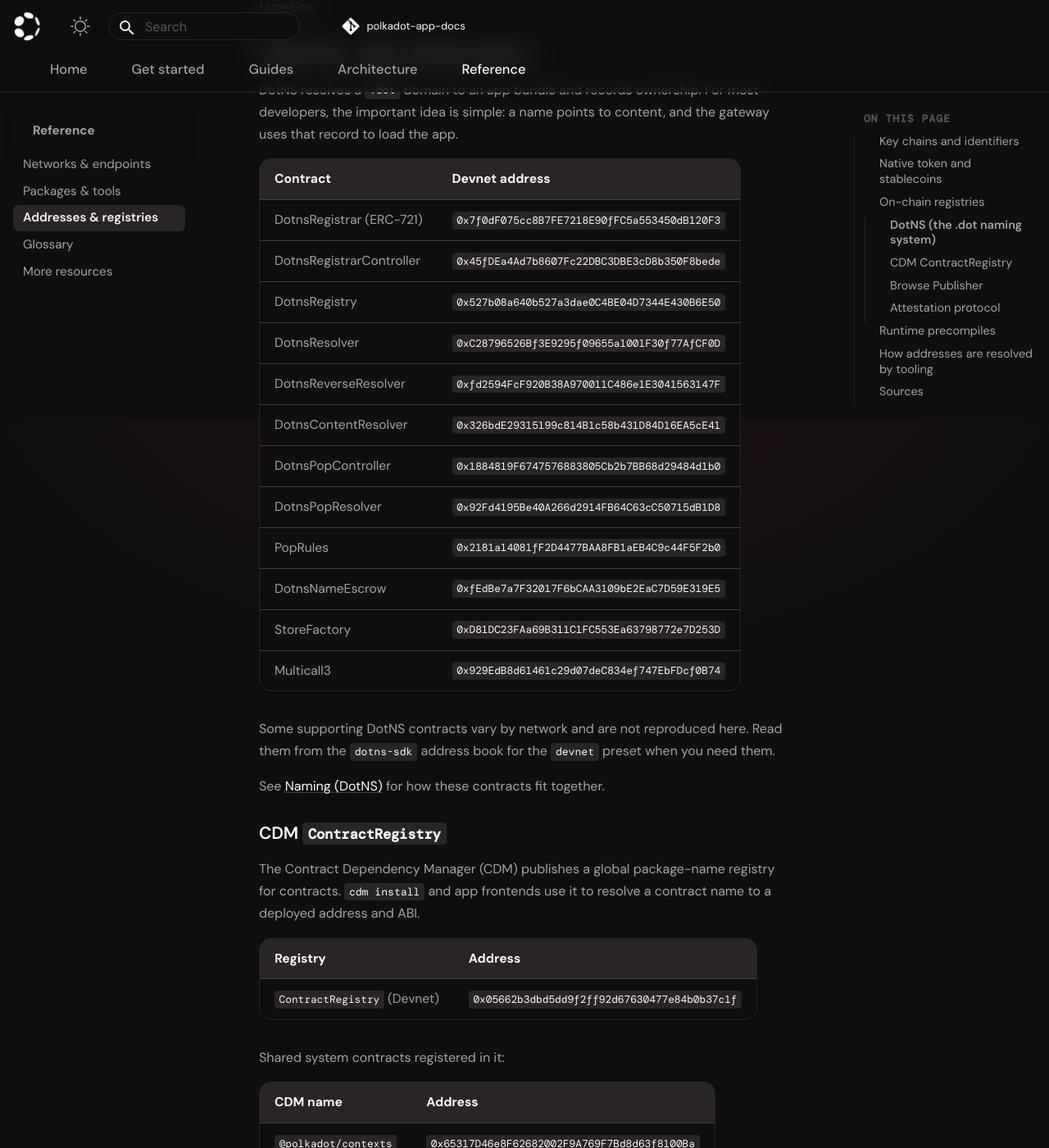
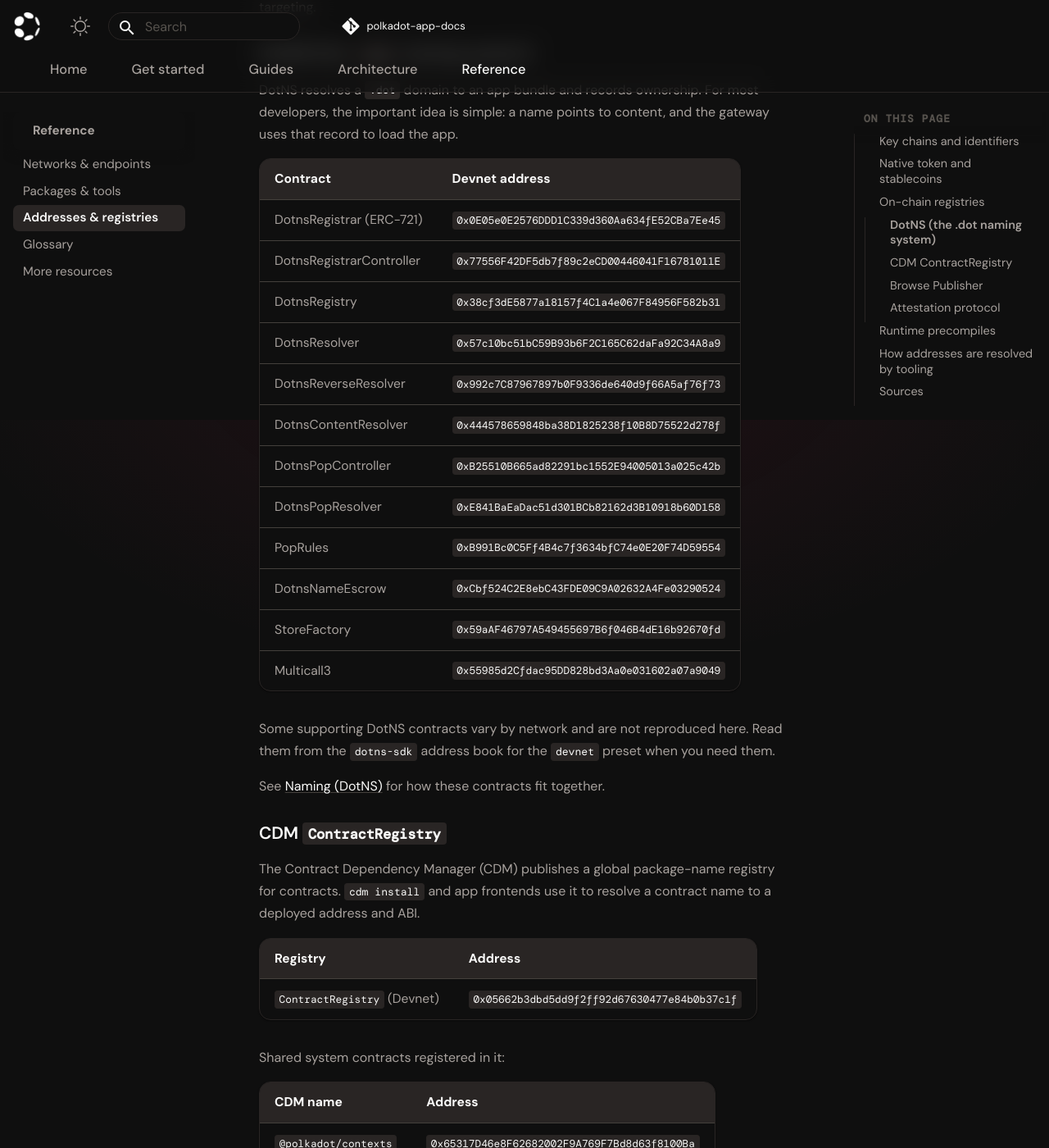
Before and after one commit to Polkadot-Community-Foundation/polkadot-app-docs, an MkDocs documentation site: the page built from docs/reference/addresses.md, in a window 1280 px wide and 1400 px high, scrolled down 2188 px. Shown: the whole window at 82% size. Built offline with MkDocs 1.6.1 and Material for MkDocs 9.7.7, drawn with Linux system fonts in a browser that asks for light colours; comment, search, counter and statistics services are not loaded.

Commit message:
docs: devnet DotNS addresses after the v0.6.0 migration

```diff
--- a/docs/reference/addresses.md
+++ b/docs/reference/addresses.md
@@ -67,18 +67,18 @@
 
 | Contract | Devnet address |
 | --- | --- |
-| DotnsRegistrar (ERC-721) | `0x7f0dF075cc8B7FE7218E90fFC5a553450dB120F3` |
-| DotnsRegistrarController | `0x45fDEa4Ad7b8607Fc22DBC3DBE3cD8b350F8bede` |
-| DotnsRegistry | `0x527b08a640b527a3dae0C4BE04D7344E430B6E50` |
-| DotnsResolver | `0xC28796526Bf3E9295f09655a1001F30f77AfCF0D` |
-| DotnsReverseResolver | `0xfd2594FcF920B38A970011C486e1E3041563147F` |
-| DotnsContentResolver | `0x326bdE29315199c814B1c58b431D84D16EA5cE41` |
-| DotnsPopController | `0x1884819F6747576883805Cb2b7BB68d29484d1b0` |
-| DotnsPopResolver | `0x92Fd4195Be40A266d2914FB64C63cC50715dB1D8` |
-| PopRules | `0x2181a14081fF2D4477BAA8FB1aEB4C9c44F5F2b0` |
-| DotnsNameEscrow | `0xfEdBe7a7F32017F6bCAA3109bE2EaC7D59E319E5` |
-| StoreFactory | `0xD81DC23FAa69B311C1FC553Ea63798772e7D253D` |
-| Multicall3 | `0x929EdB8d61461c29d07deC834ef747EbFDcf0B74` |
+| DotnsRegistrar (ERC-721) | `0x0E05e0E2576DDD1C339d360Aa634fE52CBa7Ee45` |
+| DotnsRegistrarController | `0x77556F42DF5db7f89c2eCD00446041F16781011E` |
+| DotnsRegistry | `0x38cf3dE5877a18157f4C1a4e067F84956F582b31` |
+| DotnsResolver | `0x57c10bc51bC59B93b6F2C165C62daFa92C34A8a9` |
+| DotnsReverseResolver | `0x992c7C87967897b0F9336de640d9f66A5af76f73` |
+| DotnsContentResolver | `0x444578659848ba38D1825238f10B8D75522d278f` |
+| DotnsPopController | `0xB25510B665ad82291bc1552E94005013a025c42b` |
+| DotnsPopResolver | `0xE841BaEaDac51d301BCb82162d3B10918b60D158` |
+| PopRules | `0xB991Bc0C5Ff4B4c7f3634bfC74e0E20F74D59554` |
+| DotnsNameEscrow | `0xCbf524C2E8ebC43FDE09C9A02632A4Fe03290524` |
+| StoreFactory | `0x59aAF46797A549455697B6f046B4dE16b92670fd` |
+| Multicall3 | `0x55985d2Cfdac95DD828bd3Aa0e031602a07a9049` |
 
 Some supporting DotNS contracts vary by network and are not reproduced here.
 Read them from the `dotns-sdk` address book for the `devnet` preset when you
```
